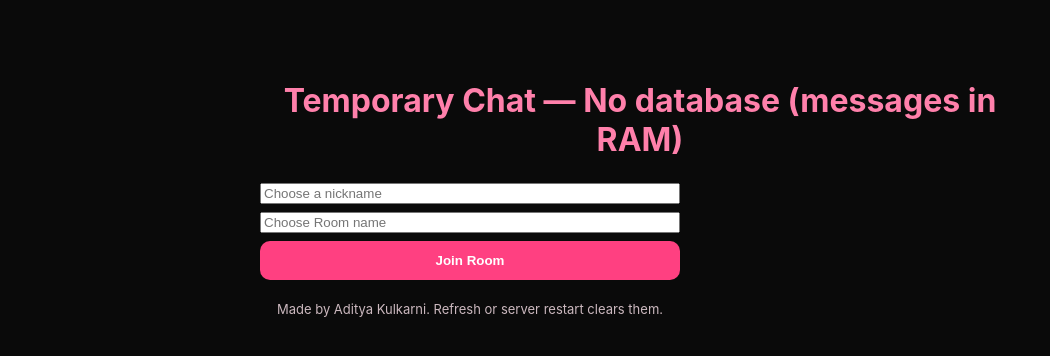
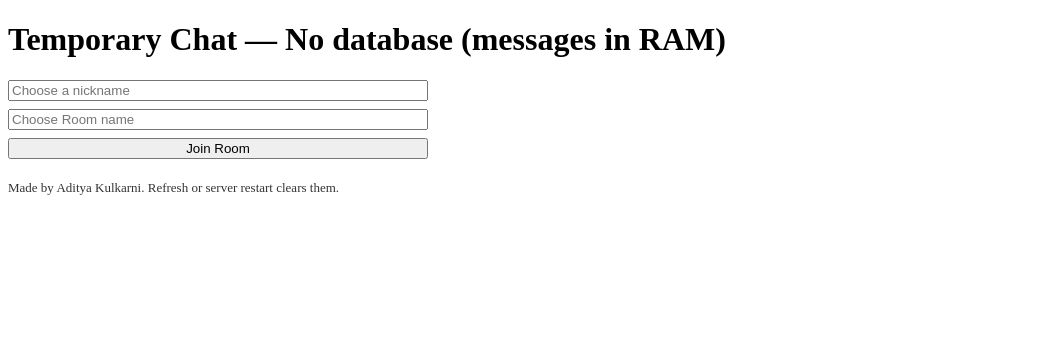
Before and after one commit to Adityarichie/Texting1, a React (Vite) app in the folder frontend/: page / in a window 1280 px wide. Shown: the top 356 px of the page, without its empty margins (0-1050 px from the left). Built offline with nearby package versions, Linux system fonts and the light colour scheme.

Commit message:
Update index.css

```diff
--- a/frontend/src/index.css
+++ b/frontend/src/index.css
@@ -1,129 +1,12 @@
-* {
-  box-sizing: border-box;
-}
-
-body {
-  font-family: Inter, system-ui, Arial;
-  margin: 0;
-  padding: 0;
-  background: #0a0a0a; /* deep black */
-  color: #fce4ec;      /* soft pink text */
-}
-
-.app {
-  max-width: 800px;
-  margin: 40px auto;
-  padding: 20px;
-  text-align: center; /* center homepage inputs/buttons */
-}
-
-h1 {
-  font-size: 2rem;
-  font-weight: 700;
-  margin-bottom: 24px;
-  color: #ff80ab; /* bright pink accent */
-}
-
-.chat {
-  background: #121212; /* near black */
-  border-radius: 16px;
-  padding: 16px;
-  min-height: 450px;
-  box-shadow: 0 8px 20px rgba(255, 128, 171, 0.15); /* soft pink glow */
-  display: flex;
-  flex-direction: column;
-  justify-content: space-between;
-}
-
-.messages {
-  max-height: 380px;
-  overflow-y: auto;
-  padding: 8px;
-  display: flex;
-  flex-direction: column;
-  gap: 10px;
-}
-
-/* Message bubbles */
-.message {
-  margin: 4px 0;
-  padding: 10px 14px;
-  border-radius: 14px;
-  display: inline-block;
-  font-size: 0.95rem;
-  line-height: 1.4;
-}
-
-.me {
-  background: #ff4081; /* hot pink for me */
-  color: white;
-  align-self: flex-end;
-}
-
-.other {
-  background: #2a2a2a; /* dark grey bubble */
-  color: #fce4ec;
-  align-self: flex-start;
-}
-
-.meta {
-  font-size: 11px;
-  opacity: 0.6;
-  margin-top: 3px;
-}
-
-.input-row {
-  display: flex;
-  gap: 10px;
-  margin-top: 12px;
-}
-
-input[type=text] {
-  flex: 1;
-  padding: 12px;
-  border-radius: 10px;
-  border: 1px solid #ff80ab;
-  background: #1a1a1a;
-  color: #fce4ec;
-  outline: none;
-  transition: border 0.2s, box-shadow 0.2s;
-}
-
-input[type=text]:focus {
-  border-color: #ff4081;
-  box-shadow: 0 0 6px rgba(255, 64, 129, 0.4);
-}
-
-button {
-  padding: 12px 18px;
-  border-radius: 10px;
-  background: #ff4081;
-  border: none;
-  cursor: pointer;
-  font-weight: 600;
-  color: white;
-  transition: background 0.25s, transform 0.1s;
-}
-
-button:hover {
-  background: #f50057; /* deeper pink on hover */
-  transform: translateY(-1px);
-}
-
-button:active {
-  transform: translateY(0);
-}
-
-/* Scrollbar for messages */
-.messages::-webkit-scrollbar {
-  width: 8px;
-}
-
-.messages::-webkit-scrollbar-track {
-  background: #121212;
-}
-
-.messages::-webkit-scrollbar-thumb {
-  background: #ff4081;
-  border-radius: 8px;
-}
+<!doctype html>
+<html>
+  <head>
+    <meta charset="utf-8" />
+    <meta name="viewport" content="width=device-width, initial-scale=1.0" />
+    <title>Temp Chat App</title>
+  </head>
+  <body>
+    <div id="root"></div>
+    <script type="module" src="/src/main.jsx"></script>
+  </body>
+</html>
```
